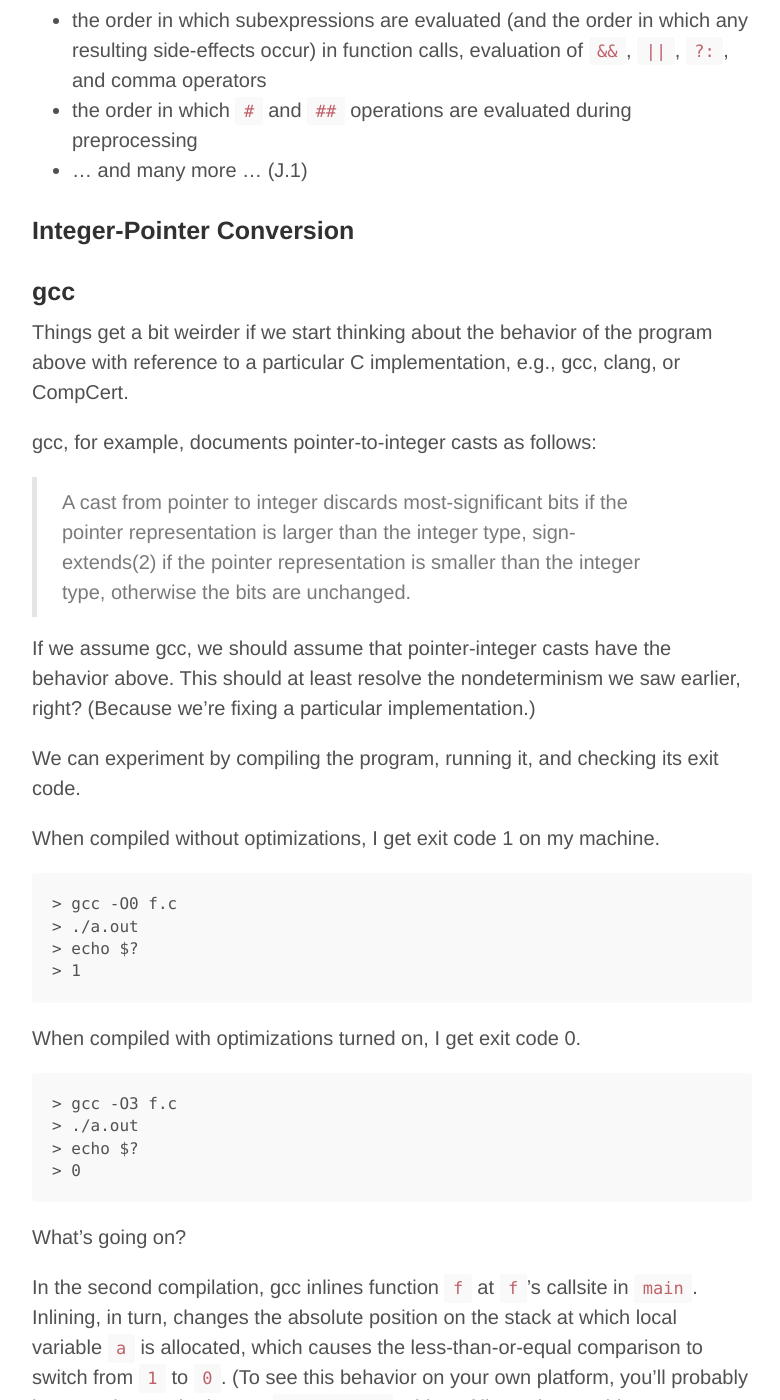
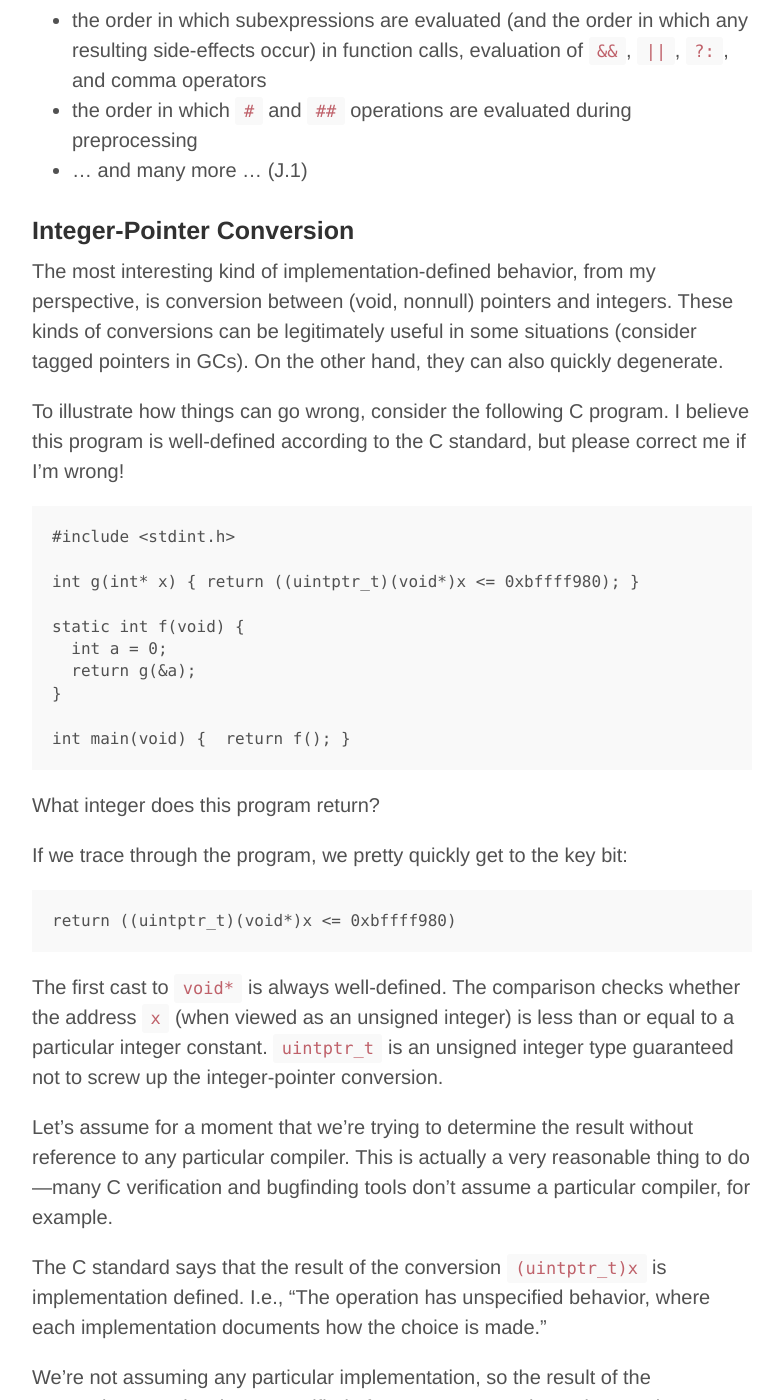
Before and after one commit to gstew5/gstew5.github.io, a Jekyll site: the page built from index.html, in a window 1280 px wide and 1400 px high, scrolled down 1315 px. Shown: the whole window, without its empty margins (248-1028 px from the left). Built offline with Jekyll 4.4.1, drawn with Linux system fonts in a browser that asks for light colours; Markdown is read by kramdown in place of the engine named in the settings; the list of posts is cut into pages by our own code; some of the changed text lies outside the part shown.

Commit message:
Update 2014-07-21-implementation-defined-behavior-in-c.md

````diff
--- a/_posts/2014-07-21-implementation-defined-behavior-in-c.md
+++ b/_posts/2014-07-21-implementation-defined-behavior-in-c.md
@@ -36,6 +36,41 @@ All of the following are unspecified:
 
 ### Integer-Pointer Conversion
 
+The most interesting kind of implementation-defined behavior, from my perspective, is conversion between (void, nonnull) pointers and integers. These kinds of conversions can be legitimately useful in some situations (consider tagged pointers in GCs). On the other hand, they can also quickly degenerate.
+
+To illustrate how things can go wrong, consider the following C program. I believe this program is well-defined according to the C standard, but please correct me if I'm wrong!
+
+``` C
+#include <stdint.h>
+
+int g(int* x) { return ((uintptr_t)(void*)x <= 0xbffff980); }
+
+static int f(void) {
+  int a = 0;
+  return g(&a);
+}
+
+int main(void) {  return f(); }
+```
+
+What integer does this program return?
+
+If we trace through the program, we pretty quickly get to the key bit:
+
+``` C
+return ((uintptr_t)(void*)x <= 0xbffff980)
+```
+
+The first cast to `void*` is always well-defined.
+The comparison checks whether the address `x` (when viewed as an unsigned integer) is less than or equal to a particular integer constant. `uintptr_t` is an unsigned integer type guaranteed not to screw up the integer-pointer conversion.
+
+Let's assume for a moment that we're trying to determine the result without reference to any particular compiler. This is actually a very reasonable thing to do---many C verification and bugfinding tools don't assume a particular compiler, for example.
+
+The C standard says that the result of the conversion `(uintptr_t)x` is implementation defined. I.e., "The operation has unspecified behavior, where each implementation documents how the choice is made."
+
+We're not assuming any particular implementation, so the result of the conversion must just be unspecified. If we want to treat the code as truly portable, we need to consider all possible implementations of pointer-to-integer casts.
+
+Which means that `(uintptr_t)x` is a well-defined but arbitrary valid unsigned integer (that is, any unsigned integer representable as a `uintptr_t`). All we can say, then, about the less-than-or-equal-to comparison is that it is either 0 or 1, but we don't know which. The program is nondeterministic.
 
 ### gcc
 
````
